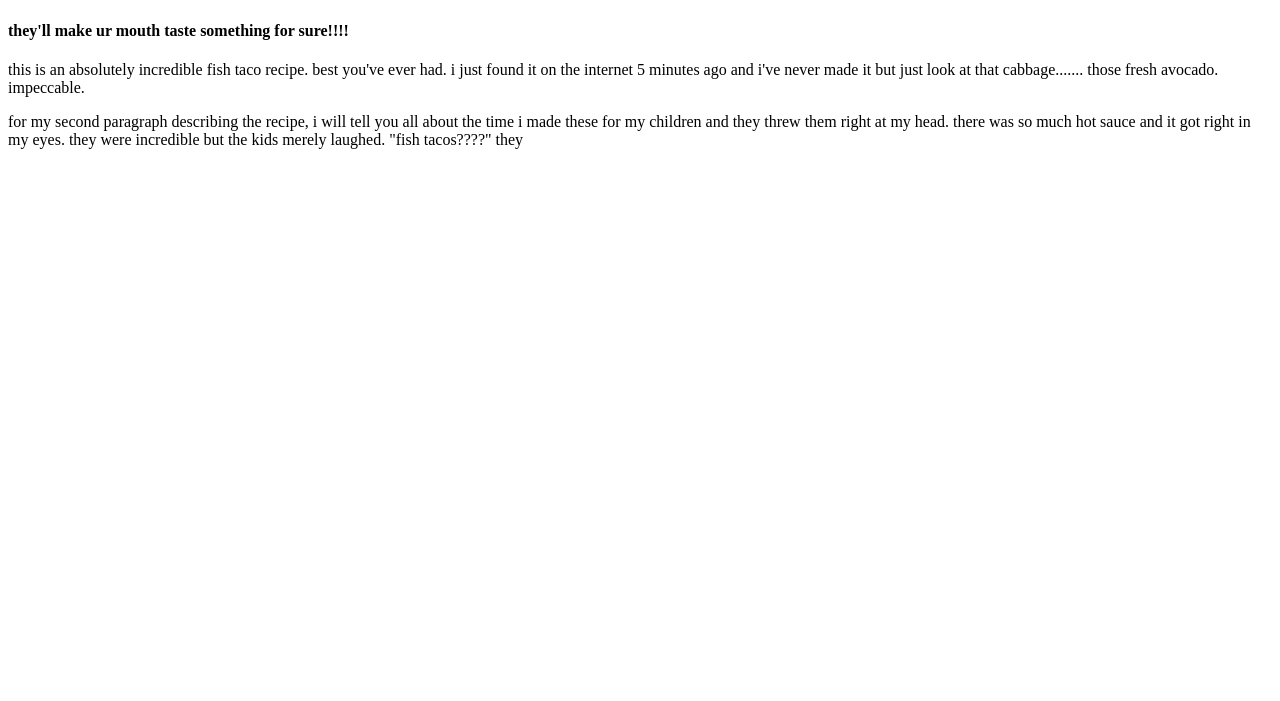
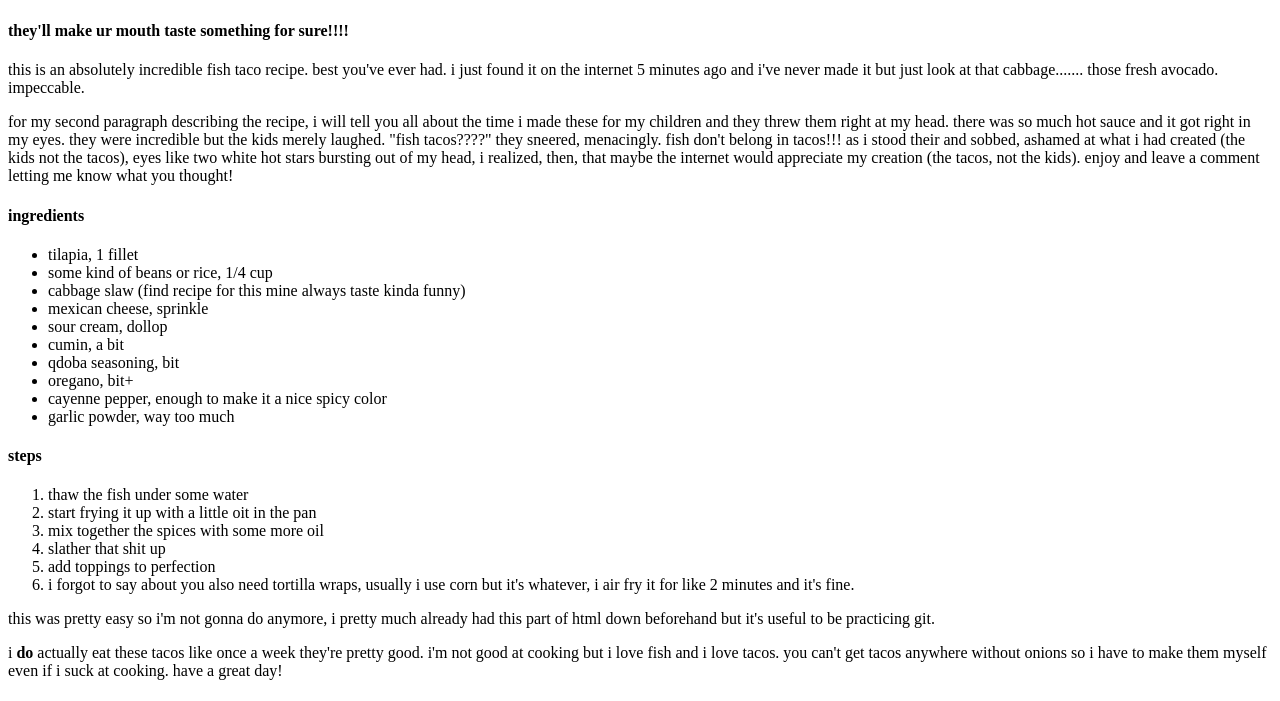
Before and after one commit to ukulovely/odin-recipes, a plain HTML site: page recipes/fish_tacos.html in a window 1280 px wide. Shown: the part 99-800 px from the top of the page. Drawn offline with Linux system fonts and the light colour scheme.

Commit message:
finished the descriptions and added a nice coda

```diff
--- a/recipes/fish_tacos.html
+++ b/recipes/fish_tacos.html
@@ -19,7 +19,47 @@
         tell you all about the time i made these for my children
          and they threw them right at my head. there was so much hot sauce
           and it got right in my eyes. they were incredible but the kids
-          merely laughed. "fish tacos????" they
+          merely laughed. "fish tacos????" they sneered, menacingly.
+          fish don't belong in tacos!!! as i stood their and sobbed,
+          ashamed at what i had created (the kids not the tacos),
+           eyes like two white hot stars bursting out of my head,
+           i realized, then, that maybe the internet would appreciate
+           my creation (the tacos, not the kids). enjoy and leave a
+           comment letting me know what you thought!
     </p>
+    <h4>ingredients</h4>
+    <ul>
+        <li>tilapia, 1 fillet</li>
+        <li>some kind of beans or rice, 1/4 cup</li>
+        <li>cabbage slaw (find recipe for this mine always taste kinda funny)</li>
+        <li>mexican cheese, sprinkle</li>
+        <li>sour cream, dollop</li>
+        <li>cumin, a bit</li>
+        <li>qdoba seasoning, bit</li>
+        <li>oregano, bit+</li>
+        <li>cayenne pepper, enough to make it a nice spicy color</li>
+        <li>garlic powder, way too much</li>
+    </ul>
+    <h4>steps</h4>
+    <ol>
+        <li>thaw the fish under some water</li>
+        <li>start frying it up with a little oit in the pan</li>
+        <li>mix together the spices with some more oil</li>
+        <li>slather that shit up</li>
+        <li>add toppings to perfection</li>
+        <li>i forgot to say about you also need tortilla wraps,
+            usually i use corn but it's whatever, i air fry it for like
+            2 minutes and it's fine.
+        </li>
+    </ol>
+    <p>this was pretty easy so i'm not gonna do anymore,
+        i pretty much already had this part of html down
+        beforehand but it's useful to be practicing git.
+    </p>
+    <p>i <strong>do</strong> actually eat these tacos like
+    once a week they're pretty good. i'm not good at cooking
+but i love fish and i love tacos. you can't get tacos anywhere
+without onions so i have to make them myself even if i suck
+at cooking. have a great day!</p>
 </body>
 </html>
```
